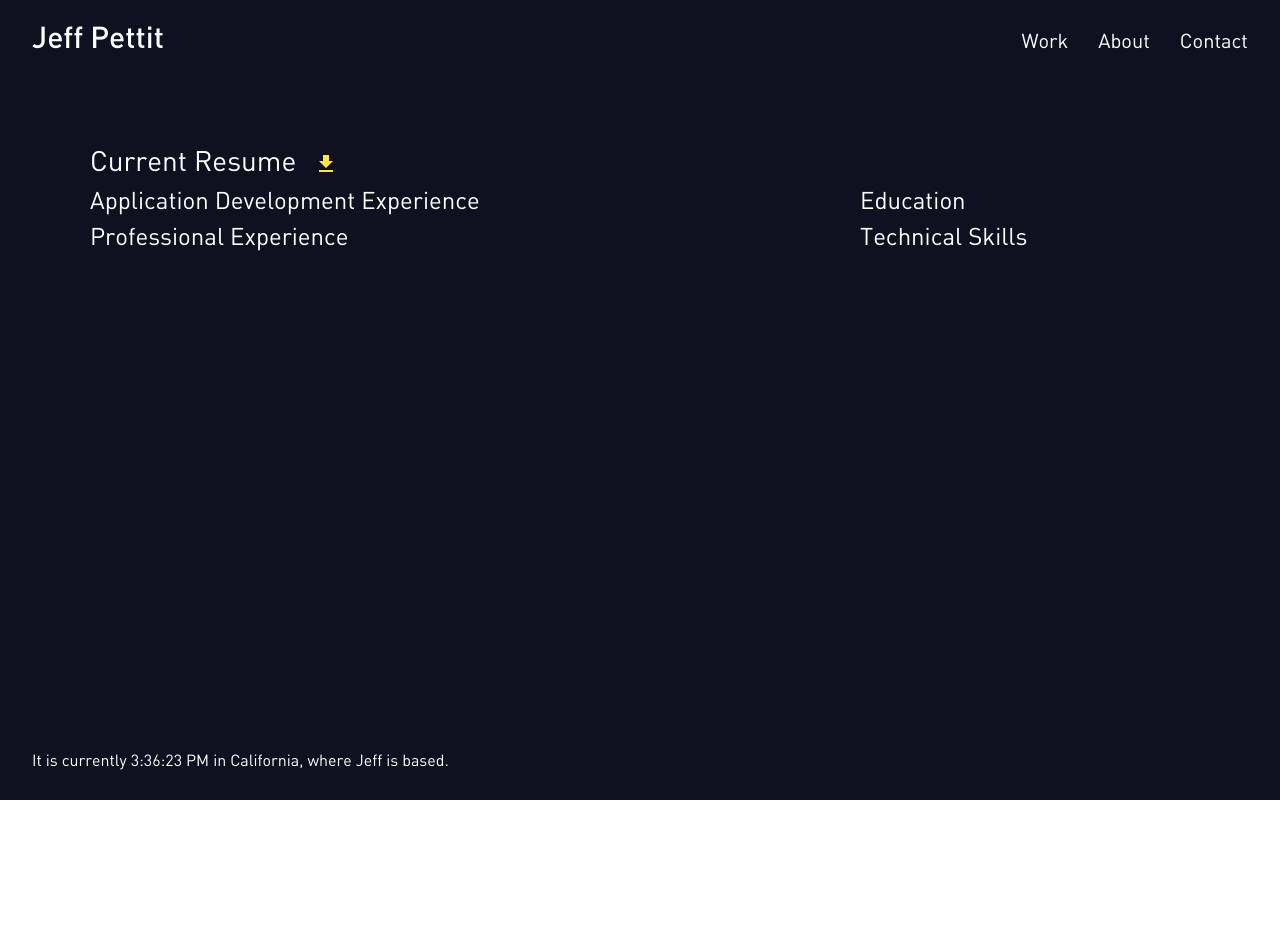
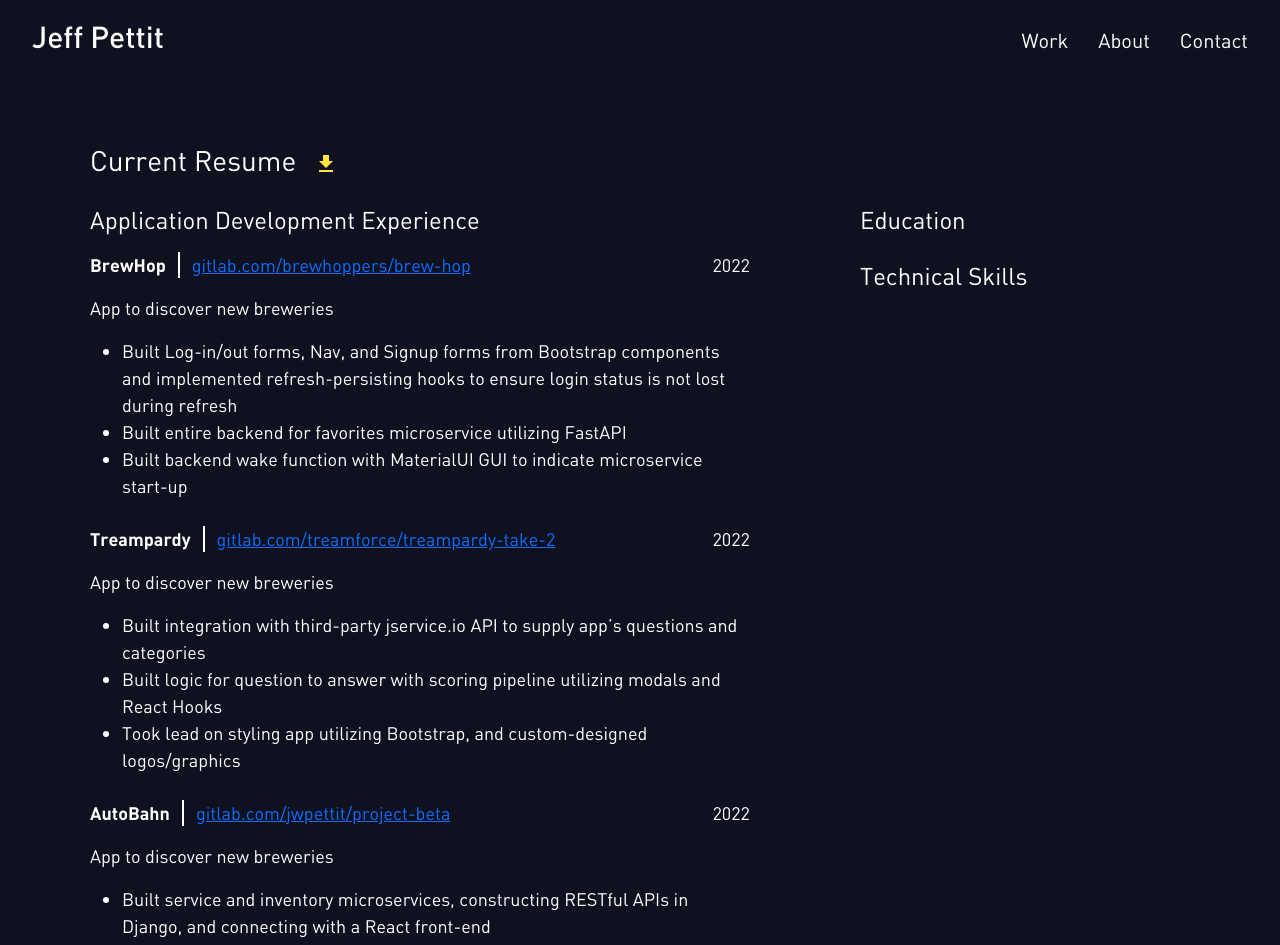
Before and after one commit to jwpettit/Portfolio-Website, a React (Create React App) app: page /about in a window 1280 px wide. Shown: the top 945 px of the page. Before the commit the page ends 800 px from the top, so only its background shows below. Built offline with nearby package versions, Linux system fonts and the light colour scheme.

Commit message:
Resume App section done

```diff
--- a/src/App.css
+++ b/src/App.css
@@ -96,12 +96,14 @@
     font-family: DIN-Regular;
     font-size: 30px;
     color: #FFFFFF;
+    margin-top: 20px;
 }
 
 .Body-Text {
     font-family: DIN-Regular;
     font-size: 18px;
     color: #FFFFFF;
+    list-style: disc;
 }
 
 .Body-Text-Bold {
@@ -329,5 +331,23 @@
 .Resume-Secondary-Column {
     display: flex;
     flex-direction: column;
-    width: 30%
+    width: 30%;
 }
+
+.Resume-Header-Container {
+    display: flex;
+    justify-content: space-between;
+    margin-top: 10px;
+}
+
+.Resume-Header-Title-Container {
+    display: flex;
+}
+
+.Resume-Text-Divider {
+    border-left: 2px solid #FFFFFF;
+    height: 26px;
+    margin-left: 12px;
+    margin-right: 12px;
+    justify-content: center;
+}
--- a/src/components/Resume.jsx
+++ b/src/components/Resume.jsx
@@ -17,6 +17,114 @@ export default function Resume() {
                     <div className="H4-Header">
                         <h4>Application Development Experience</h4>
                     </div>
+                    <div className="Resume-Header-Container">
+                        <div className="Resume-Header-Title-Container">
+                            <div className="Body-Text-Bold">
+                                <p>BrewHop</p>
+                            </div>
+                            <div className="Resume-Text-Divider" />
+                            <div className="Body-Text">
+                                <a
+                                    href="https://gitlab.com/brewhoppers/brew-hop"
+                                    target="blank"
+                                >
+                                    gitlab.com/brewhoppers/brew-hop
+                                </a>
+                            </div>
+                        </div>
+                        <div className="Body-Text-Right">
+                            <p>2022</p>
+                        </div>
+                    </div>
+                    <div className="Body-Text">
+                        <p>App to discover new breweries</p>
+                        <ul>
+                            <li>
+                                Built Log-in/out forms, Nav, and Signup forms
+                                from Bootstrap components and implemented
+                                refresh-persisting hooks to ensure login status
+                                is not lost during refresh
+                            </li>
+                            <li>
+                                Built entire backend for favorites microservice
+                                utilizing FastAPI
+                            </li>
+                            <li>
+                                Built backend wake function with MaterialUI GUI
+                                to indicate microservice start-up
+                            </li>
+                        </ul>
+                    </div>
+                    <div className="Resume-Header-Container">
+                        <div className="Resume-Header-Title-Container">
+                            <div className="Body-Text-Bold">
+                                <p>Treampardy</p>
+                            </div>
+                            <div className="Resume-Text-Divider" />
+                            <div className="Body-Text">
+                                <a
+                                    href="https://gitlab.com/treamforce/treampardy-take-2"
+                                    target="blank"
+                                >
+                                    gitlab.com/treamforce/treampardy-take-2
+                                </a>
+                            </div>
+                        </div>
+                        <div className="Body-Text-Right">
+                            <p>2022</p>
+                        </div>
+                    </div>
+                    <div className="Body-Text">
+                        <p>App to discover new breweries</p>
+                        <ul>
+                            <li>
+                                Built integration with third-party jservice.io
+                                API to supply app’s questions and categories
+                            </li>
+                            <li>
+                                Built logic for question to answer with scoring
+                                pipeline utilizing modals and React Hooks
+                            </li>
+                            <li>
+                                Took lead on styling app utilizing Bootstrap,
+                                and custom-designed logos/graphics
+                            </li>
+                        </ul>
+                    </div>
+                    <div className="Resume-Header-Container">
+                        <div className="Resume-Header-Title-Container">
+                            <div className="Body-Text-Bold">
+                                <p>AutoBahn</p>
+                            </div>
+                            <div className="Resume-Text-Divider" />
+                            <div className="Body-Text">
+                                <a
+                                    href="https://gitlab.com/jwpettit/project-beta"
+                                    target="blank"
+                                >
+                                    gitlab.com/jwpettit/project-beta
+                                </a>
+                            </div>
+                        </div>
+                        <div className="Body-Text-Right">
+                            <p>2022</p>
+                        </div>
+                    </div>
+                    <div className="Body-Text">
+                        <p>App to discover new breweries</p>
+                        <ul>
+                            <li>
+                                Built service and inventory microservices,
+                                constructing RESTful APIs in Django, and
+                                connecting with a React front-end
+                            </li>
+                            <li>
+                                Took lead on styling app utilizing Bootstrap and
+                                custom-designed logos/graphics
+                            </li>
+                        </ul>
+                    </div>
+
                     <div className="H4-Header">
                         <h4>Professional Experience</h4>
                     </div>
```
